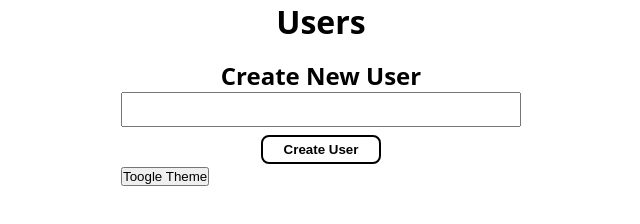
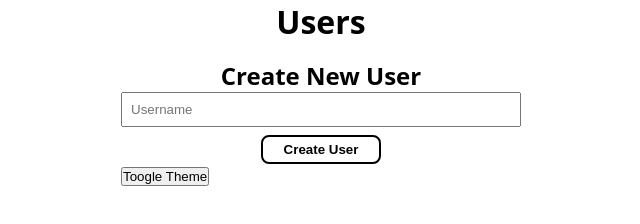
Before and after one commit to Espadv69/Simple-Node-Api, a website: page public/index.html in a window 1280 px wide. Shown: the full height of the page, 319-959 px from the left. Drawn offline with Linux system fonts and the light colour scheme; no server answers.

Commit message:
Add placeholder to input username

```diff
--- a/public/index.html
+++ b/public/index.html
@@ -12,7 +12,7 @@
 
     <h2>Create New User</h2>
     <form class="create-user-form">
-      <input type="text" class="user-name" required />
+      <input type="text" class="user-name" placeholder="Username" required />
       <button>Create User</button>
     </form>
     <button type="button" class="themeToogle">Toogle Theme</button>
```
